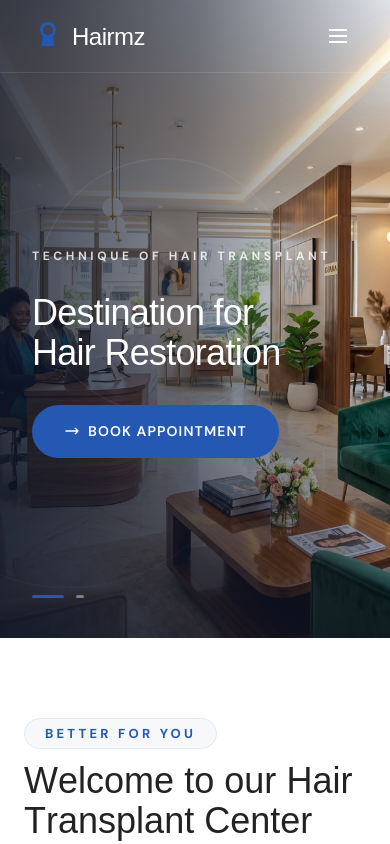
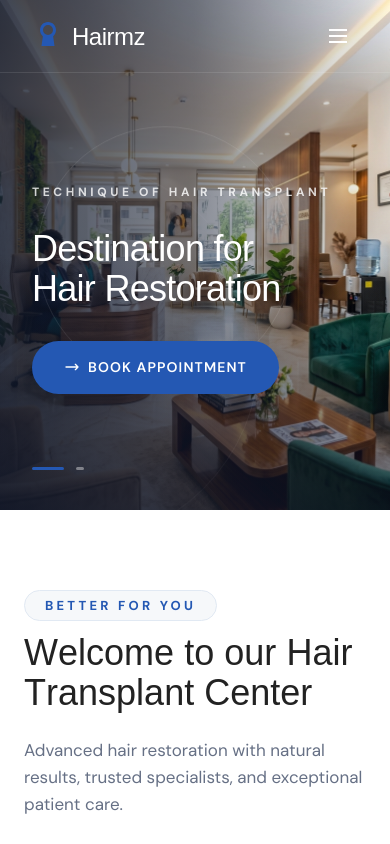
Before and after one commit to dominicnaatey/hair-transplant, a Next.js app: page / in a window 390 px wide. Shown: the top 844 px of the page. Built offline with nearby package versions, Linux system fonts and the light colour scheme; a web font is replaced by a local one.

Commit message:
refactor(Hero): adjust mobile padding and hide contact form

```diff
--- a/components/Hero.tsx
+++ b/components/Hero.tsx
@@ -76,7 +76,7 @@ export default function Hero() {
       <div className="absolute top-1/3 right-1/3 w-96 h-96 rounded-full border border-white/5 animate-float-slow pointer-events-none" />
 
       {/* ─── Hero Content ─── */}
-      <div className="relative z-10 min-h-[60vh] lg:min-h-svh flex items-center px-8 lg:px-24 xl:px-32 py-28 lg:py-0">
+      <div className="relative z-10 min-h-[60vh] lg:min-h-svh flex items-center px-8 lg:px-24 xl:px-32 py-12 lg:py-0">
         <div className="w-full grid grid-cols-1 lg:grid-cols-12 gap-16 lg:gap-8 items-center pt-16 lg:pt-0">
 
           {/* Left: Text Content */}
@@ -127,12 +127,12 @@ export default function Hero() {
           </div>
 
           {/* Right: Quick Contact Form (hidden) */}
-          <div className="lg:col-span-5 flex justify-center lg:justify-end hidden">
+          {/* <div className="lg:col-span-5 flex justify-center lg:justify-end">
             <motion.div
               initial={{ opacity: 0, y: 20 }}
               animate={{ opacity: 1, y: 0 }}
               transition={{ delay: 0.8, duration: 0.8 }}
-              className="w-full max-w-[420px] bg-white/10 backdrop-blur-xl border border-white/20 p-8 rounded-[32px] shadow-2xl relative overflow-hidden"
+              className="w-full max-w-105 bg-white/10 backdrop-blur-xl border border-white/20 p-8 rounded-4xl shadow-2xl relative overflow-hidden"
             >
               <div className="absolute top-0 left-0 w-full h-1/2 bg-linear-to-b from-white/10 to-transparent pointer-events-none" />
 
@@ -172,7 +172,7 @@ export default function Hero() {
                 </div>
               )}
             </motion.div>
-          </div>
+          </div> */}
         </div>
       </div>
 
```
